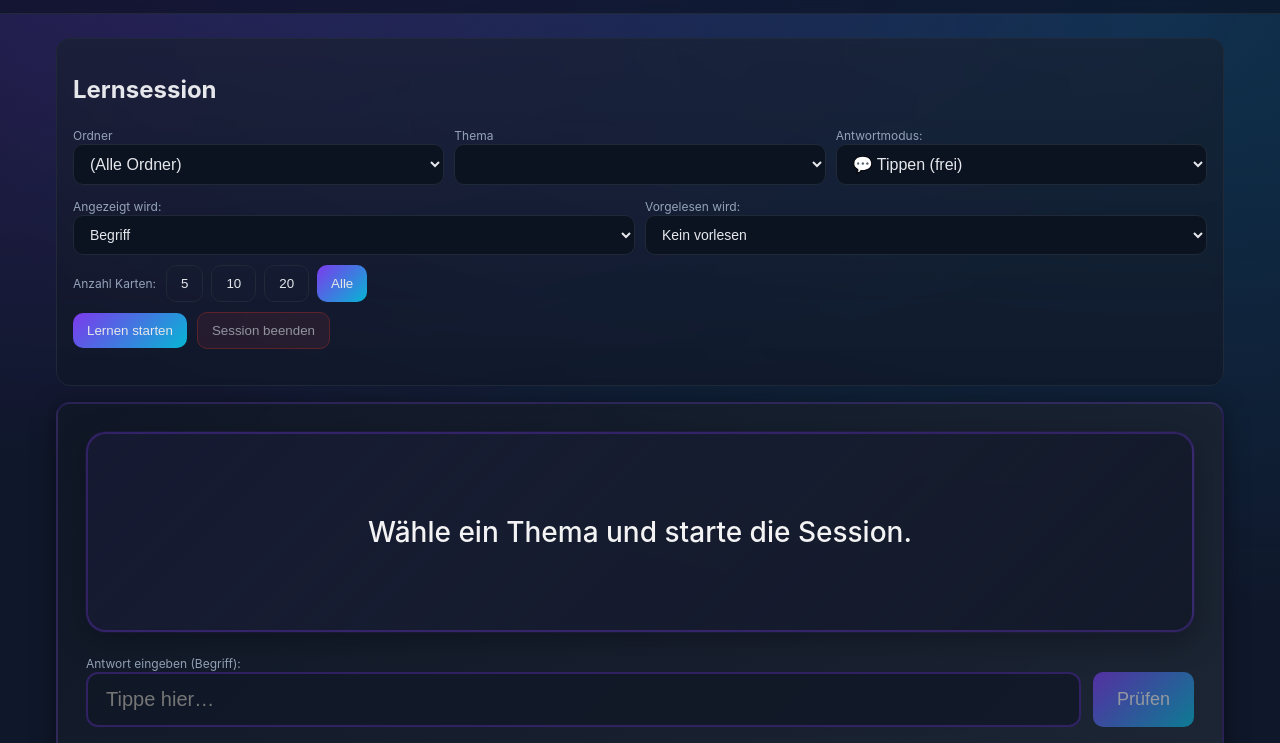
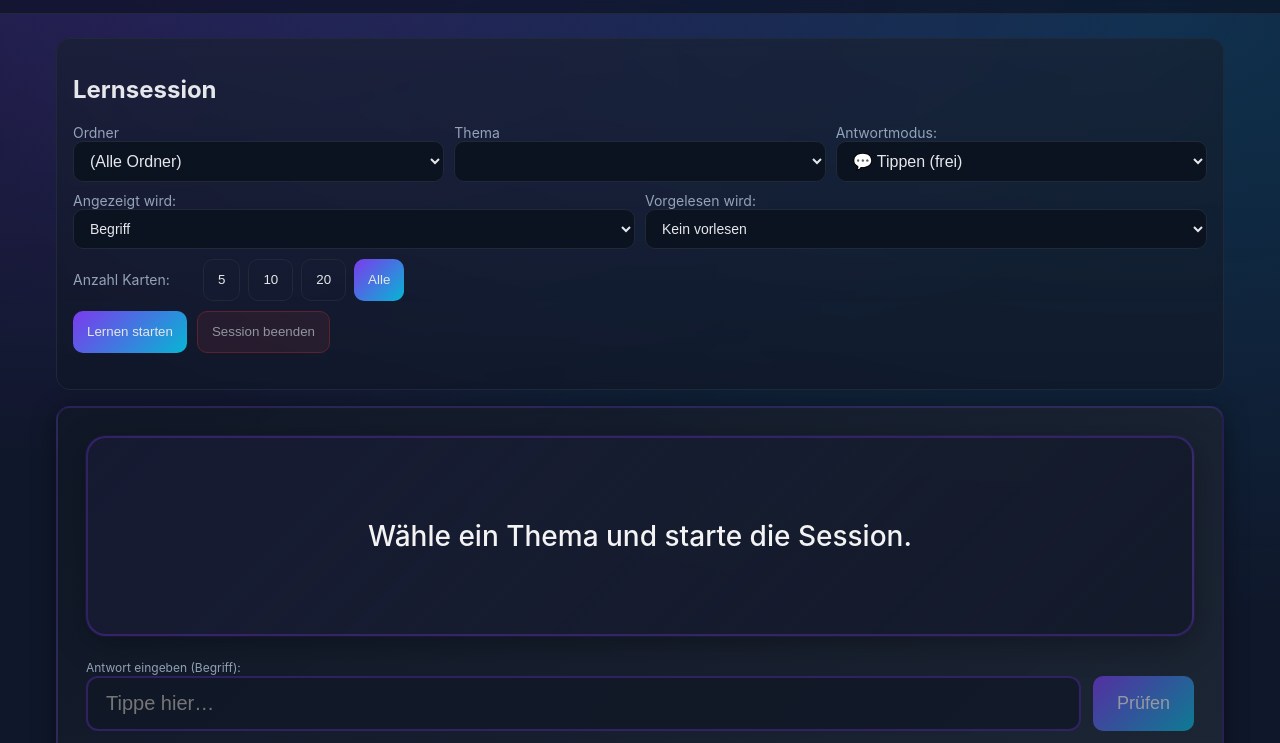
Before and after one commit to kranege1/LernKarten, a website: page index.html in a window 1280 px wide. Shown: the part 57-800 px from the top of the page. Drawn offline with nearby package versions, Linux system fonts and the light colour scheme; no server answers.

Commit message:
Align import form with consistent fonts and control sizing

```diff
--- a/styles.css
+++ b/styles.css
@@ -90,6 +90,13 @@ body {
 
 .row { display: flex; align-items: center; gap: 10px; margin: 10px 0; }
 .row.two > * { flex: 1; }
+.row label { min-width: 120px; color: var(--muted); display: flex; align-items: center; font-size: 14px; }
+.row select,
+.row input[type="text"],
+.row input[type="file"],
+.row textarea { flex: 1; font-size: 14px; }
+.row button { height: 42px; }
+#import-file-row input[type="file"] { width: 100%; }
 .row.three { flex-wrap: wrap; }
 .row.three > * { flex: 1; min-width: 220px; }
 .add-inline input { flex: 1; }
```
